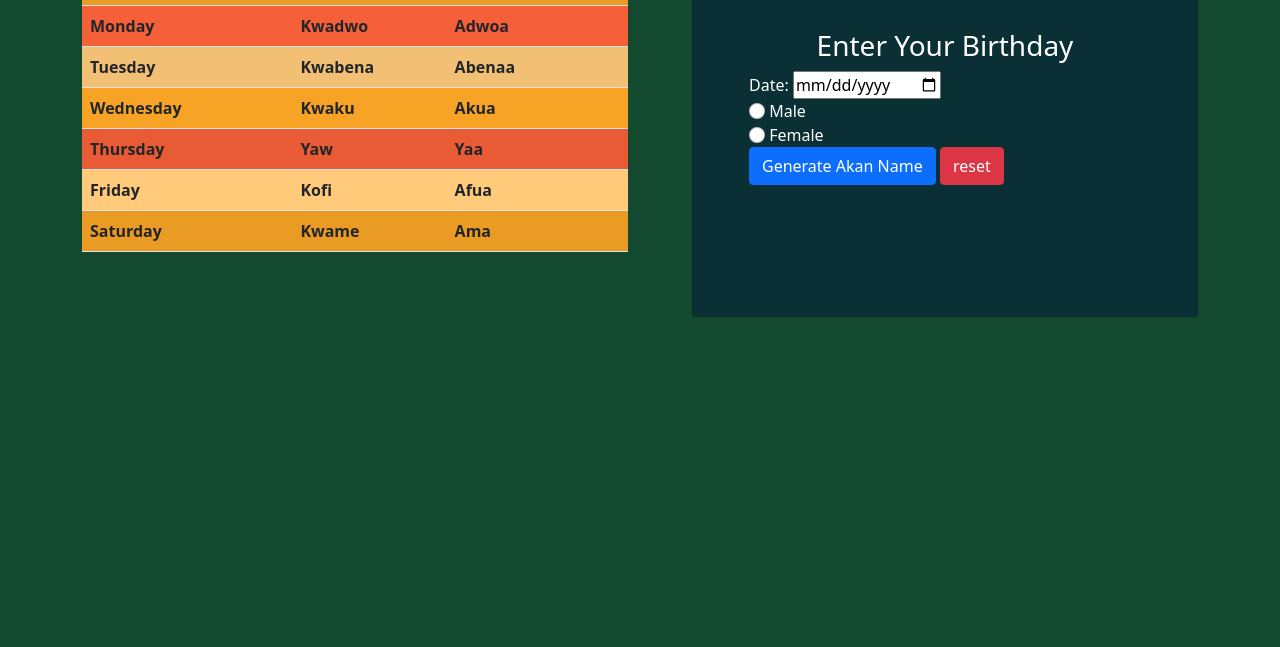
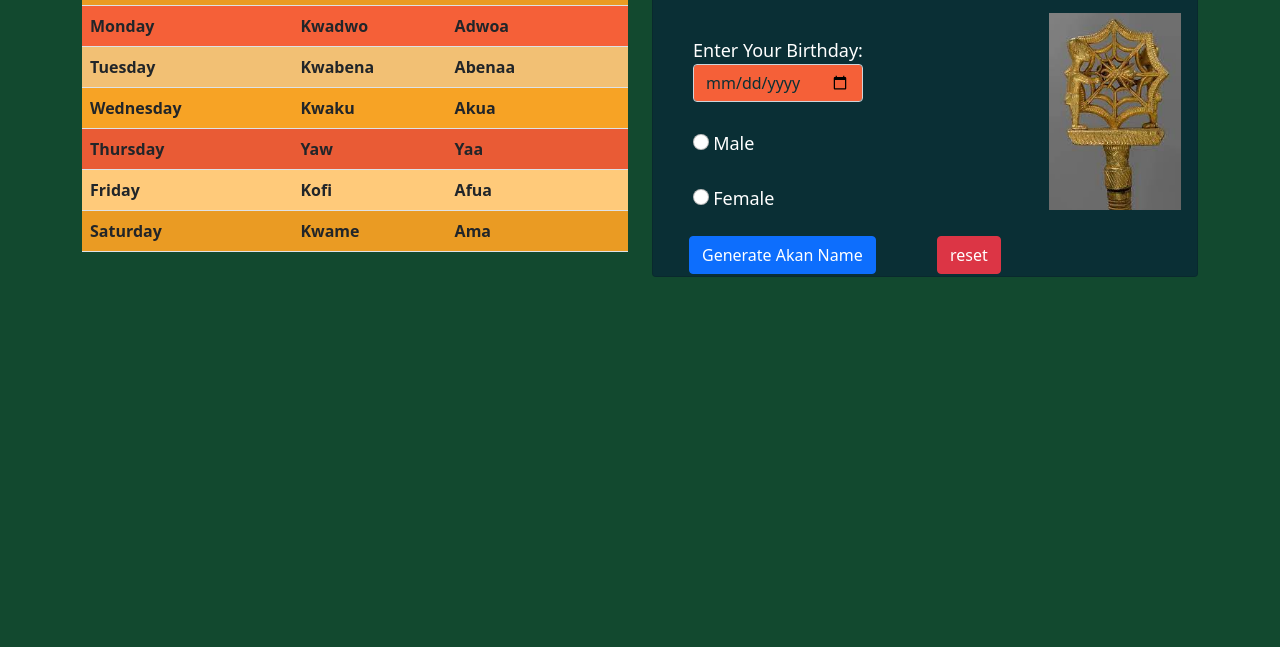
Before and after one commit to Flokots/akan-name-generator, a plain HTML site: page generate.html in a window 1280 px wide. Shown: the part 153-800 px from the top of the page. Drawn offline with Linux system fonts and the light colour scheme.

Commit message:
style akan-name-generator card

```diff
--- a/css/styles.css
+++ b/css/styles.css
@@ -3,7 +3,7 @@ body {
   margin: 20px;
   padding: 10px;
 }
-h2{
+h2 {
   font-family: Verdana, Geneva, Tahoma, sans-serif;
   font-variant: small-caps;
   font-weight: bold;
@@ -11,17 +11,18 @@ h2{
   text-align: center;
 }
 .card {
-  background-color:#ffca7a;
+  background-color: #ffca7a;
   color: #0a2f35;
 }
 .card-header {
   display: flex;
   justify-content: center;
-  font-family: 'Lucida Sans', 'Lucida Sans Regular', 'Lucida Grande', 'Lucida Sans Unicode', Geneva, Verdana, sans-serif;
+  font-family: "Lucida Sans", "Lucida Sans Regular", "Lucida Grande",
+    "Lucida Sans Unicode", Geneva, Verdana, sans-serif;
   font-weight: bolder;
 }
 .button {
-  background-color:  #f7a325;
+  background-color: #f7a325;
   color: #0a2f35;
 }
 .center {
@@ -40,27 +41,48 @@ h2{
   background-color: #ffca7a;
 }
 thead {
-background-color: #0a2f35;
-color: white;
+  background-color: #0a2f35;
+  color: white;
 }
 
-.card-body form{
+.card-body form {
   justify-content: center;
   align-items: center;
   padding: 20px;
-  margin: 20px;
 }
 .gen-card {
   height: 400px;
-  margin-top: 40px;
-  margin-left: 40px;
   background-color: #0a2f35;
   color: white;
 }
 .gen-card h2 {
   color: #f56038;
+  line-height: auto;
+  padding: 2.5rem;
+  border-radius: 0.25rem;
 }
 h3 {
   text-align: center;
-
+  margin-top: 0.2rem;
 }
+label{
+  align-items: center;
+  font-size: 1.125rem;
+  margin-bottom: auto;
+}
+.form-group {
+  margin: 0 auto 1.25rem auto;
+  padding: 0.25rem;
+}
+.form-control{
+  display: block;
+  width: 100%;
+  height: 2.375rem;
+  color:#0a2f35;
+  background-color: #f56038;
+  transition: width 0.2s ease-in-out, box-shadow 0.25s ease-in-out;
+}
+img {
+  float:right;
+  height: 70%;
+}
--- a/generate.html
+++ b/generate.html
@@ -66,21 +66,31 @@
         <div class="card gen-card">
           <h2 class="card-header">Akan Name Generator</h2>
           <div class="card-body">
+            <img src="/images/akan.jpeg" alt="akan-art">
             <form id="form">
-              <div>
-                <h3>Enter Your Birthday</h3>
-                <label for="date" class="form-check-label">Date:
-                  <input type="date" id="date" name="date" required>
+              <div class="form-group">
+                <label for="date" class="form-check-label">Enter Your Birthday:
+                  <input class="form-control" type="date" id="date" name="date" required>
                 </label>
               </div>
               <div>
-                <input class="form-check-input" type="radio" name="gender" value="male" id="male" required>
+                <div class="form-group">
+                  <input class="form-check-input" type="radio" name="gender" value="male" id="male" required>
                 <label class="form-check-label" for="male">Male</label><br>
-                <input class="form-check-input" type="radio" name="gender" value="female" id="female" required>
+                </div>
+                <div class="form-group">
+                  <input class="form-check-input" type="radio" name="gender" value="female" id="female" required>
                 <label class="form-check-label" for="female">Female</label><br>
+                </div>
               </div>
-              <input type="submit" class="btn btn-primary" value="Generate Akan Name" onclick="getAkanName();">
-              <input type="reset" class="btn btn-danger" value="reset" onclick="clearForm();">
+              <div class="row button-row">
+                <div class="col-sm-6">
+                  <input type="submit" class="btn btn-primary" value="Generate Akan Name" onclick="getAkanName();">
+                </div>
+                <div class="col-sm-4">
+                  <input type="reset" class="btn btn-danger" value="reset" onclick="clearForm();">
+                </div>
+              </div>
             </form>
           </div>
         </div>
```
Also changed, not shown: images/akan-art.jpeg (added), images/akan.jpeg (added).
